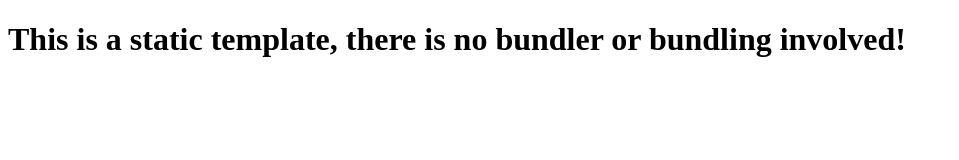
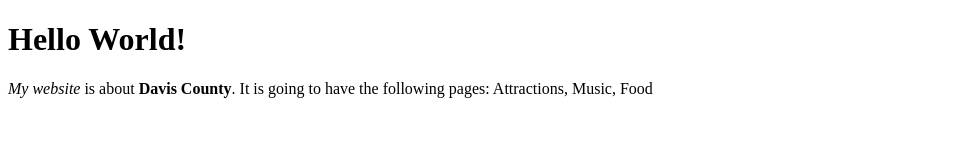
Before and after one commit to webbushka/code-club-2019-website, a website: page index.html in a window 1280 px wide. Shown: the whole page, without its empty margins (0-959 px from the left). Drawn offline with Linux system fonts and the light colour scheme.

Commit message:
Initial Website Awesomeness

```diff
--- a/index.html
+++ b/index.html
@@ -1,14 +1,18 @@
 <!DOCTYPE html>
 <html lang="en">
+
 <head>
 	<meta charset="UTF-8" />
 	<meta name="viewport" content="width=device-width, initial-scale=1.0" />
 	<meta http-equiv="X-UA-Compatible" content="ie=edge" />
-    <title>Static Template</title>
+	<title>AJ's Code Club Website</title>
 </head>
+
 <body>
-    <h1>
-      This is a static template, there is no bundler or bundling involved!
-    </h1>
+	<h1>Hello World!</h1>
+	<p>
+		<em>My website</em> is about <strong>Davis County</strong>.
+    It is going to have the following pages: Attractions, Music, Food
+  </p>
   </body>
 </html>
```
Lines whose indentation alone changed are shown as unchanged.
